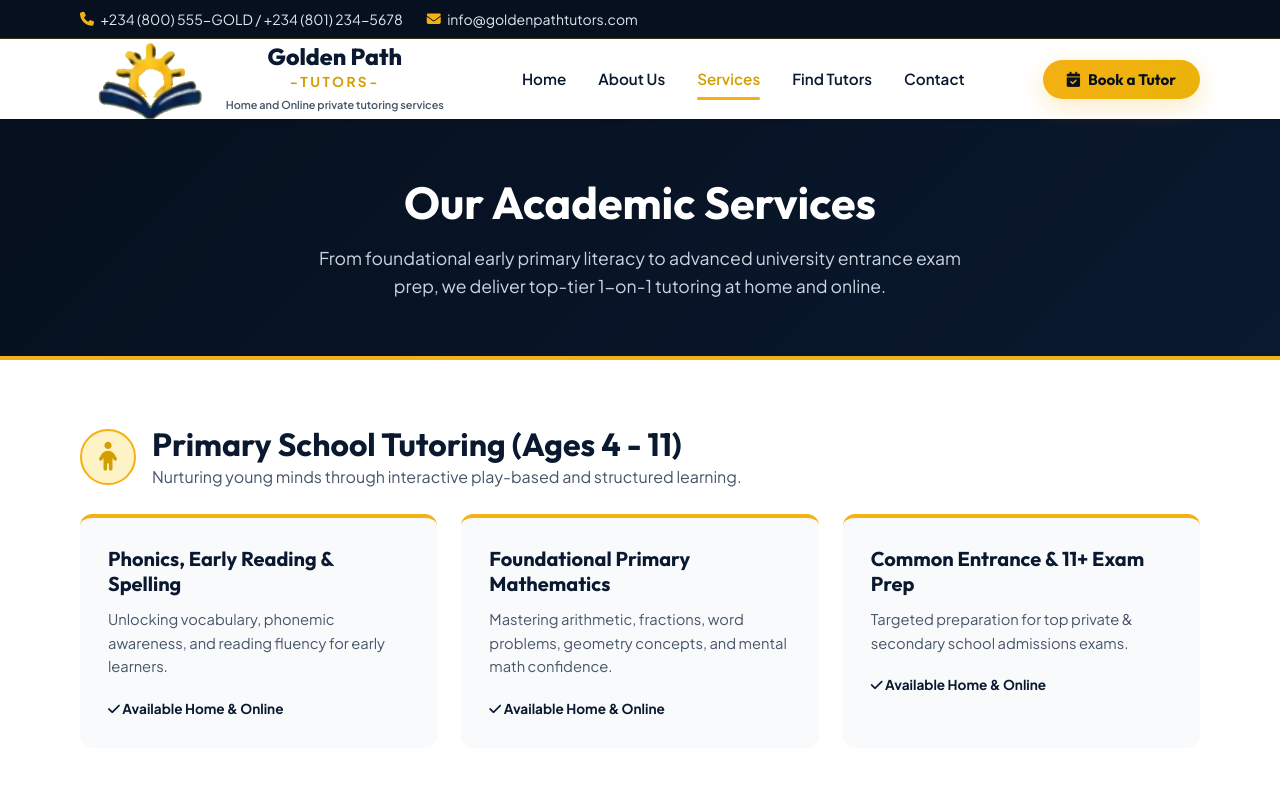
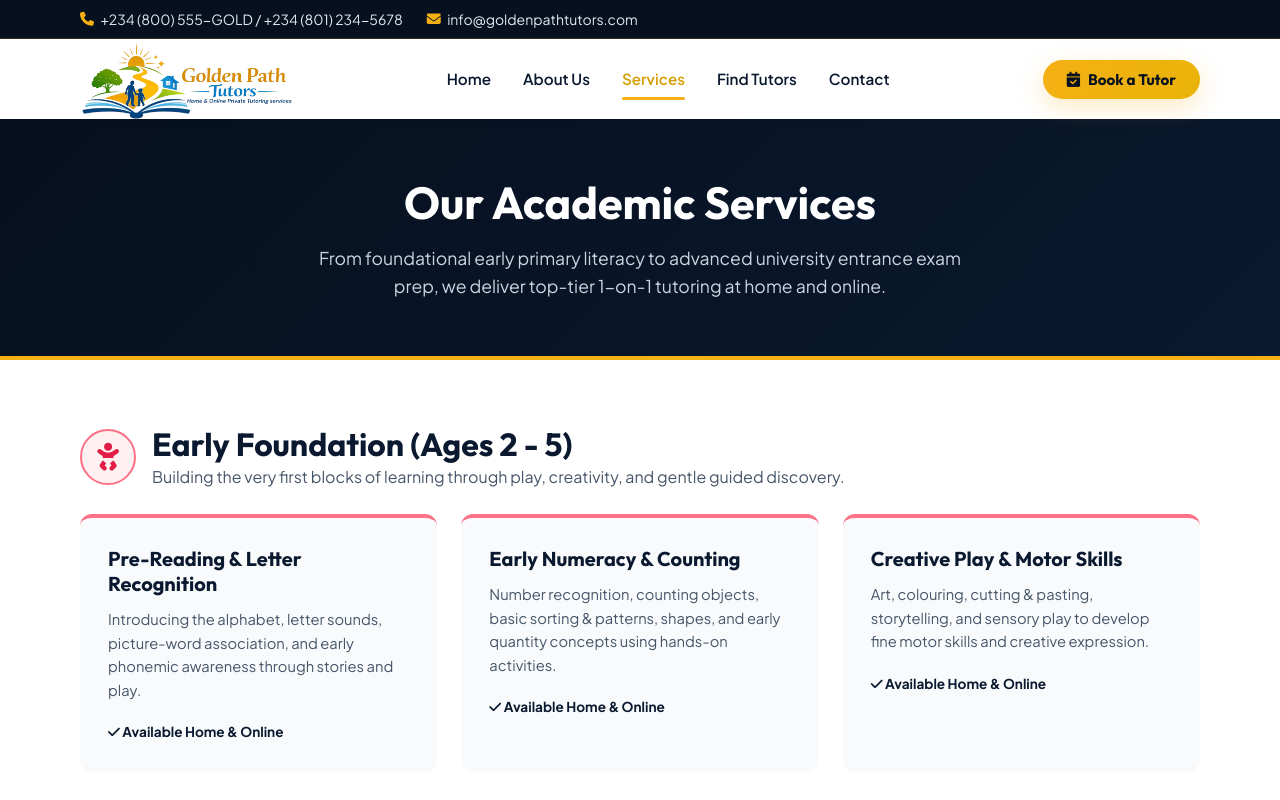
Before and after one commit to dannycodemaster/Golden-path-Tutors, a website built with Vite: page services.html in a window 1280 px wide. Shown: the top 800 px of the page. Built offline with nearby package versions, Linux system fonts and the light colour scheme.

Commit message:
Update logo and add Early Foundation section

```diff
--- a/services.html
+++ b/services.html
@@ -26,12 +26,7 @@
   <header class="navbar">
     <div class="container">
       <a href="index.html" class="brand-logo">
-        <img src="/images/logo.png" alt="Golden Path Tutors Logo">
-        <div class="brand-text">
-          <span class="brand-title">Golden Path</span>
-          <span class="brand-subtitle">-TUTORS-</span>
-          <span class="brand-tagline">Home and Online private tutoring services</span>
-        </div>
+        <img src="/images/gpt-logos.png" alt="Golden Path Tutors Logo">
       </a>
 
       <nav class="nav-links">
@@ -63,6 +58,39 @@
   <!-- Service Program Modules -->
   <section style="padding: 4rem 0; background: var(--color-white);">
     <div class="container">
+
+      <!-- Early Foundation Section -->
+      <div id="early-foundation" style="margin-bottom: 4rem; scroll-margin-top: 100px;">
+        <div style="display: flex; align-items: center; gap: 1rem; margin-bottom: 1.5rem;">
+          <div style="width: 56px; height: 56px; border-radius: 50%; background: #FFF1F2; color: #E11D48; display: flex; align-items: center; justify-content: center; font-size: 1.8rem; border: 2px solid #FB7185;">
+            <i class="fa-solid fa-baby"></i>
+          </div>
+          <div>
+            <h2 style="font-size: 2rem; color: var(--color-primary);">Early Foundation (Ages 2 - 5)</h2>
+            <p style="color: var(--color-text-muted);">Building the very first blocks of learning through play, creativity, and gentle guided discovery.</p>
+          </div>
+        </div>
+
+        <div style="display: grid; grid-template-columns: repeat(auto-fit, minmax(280px, 1fr)); gap: 1.5rem;">
+          <div style="background: var(--color-bg-light); padding: 1.75rem; border-radius: 12px; border-top: 4px solid #FB7185;">
+            <h3 style="font-size: 1.25rem; margin-bottom: 0.75rem;">Pre-Reading & Letter Recognition</h3>
+            <p style="font-size: 0.92rem; color: var(--color-text-muted); margin-bottom: 1rem;">Introducing the alphabet, letter sounds, picture-word association, and early phonemic awareness through stories and play.</p>
+            <span style="font-weight: 700; font-size: 0.85rem; color: var(--color-primary);"><i class="fa-solid fa-check"></i> Available Home & Online</span>
+          </div>
+
+          <div style="background: var(--color-bg-light); padding: 1.75rem; border-radius: 12px; border-top: 4px solid #FB7185;">
+            <h3 style="font-size: 1.25rem; margin-bottom: 0.75rem;">Early Numeracy & Counting</h3>
+            <p style="font-size: 0.92rem; color: var(--color-text-muted); margin-bottom: 1rem;">Number recognition, counting objects, basic sorting & patterns, shapes, and early quantity concepts using hands-on activities.</p>
+            <span style="font-weight: 700; font-size: 0.85rem; color: var(--color-primary);"><i class="fa-solid fa-check"></i> Available Home & Online</span>
+          </div>
+
+          <div style="background: var(--color-bg-light); padding: 1.75rem; border-radius: 12px; border-top: 4px solid #FB7185;">
+            <h3 style="font-size: 1.25rem; margin-bottom: 0.75rem;">Creative Play & Motor Skills</h3>
+            <p style="font-size: 0.92rem; color: var(--color-text-muted); margin-bottom: 1rem;">Art, colouring, cutting & pasting, storytelling, and sensory play to develop fine motor skills and creative expression.</p>
+            <span style="font-weight: 700; font-size: 0.85rem; color: var(--color-primary);"><i class="fa-solid fa-check"></i> Available Home & Online</span>
+          </div>
+        </div>
+      </div>
 
       <!-- Primary School Section -->
       <div id="primary" style="margin-bottom: 4rem; scroll-margin-top: 100px;">
```
Also changed, not shown: about.html (+1 -6 lines), contact.html (+1 -6 lines), index.html (+3 -11 lines), tutors.html (+1 -6 lines), gpt logos.png (added), gpt logos2.png (added), public/images/gpt-logos.png (added), public/images/gpt-logos2.png (added).
